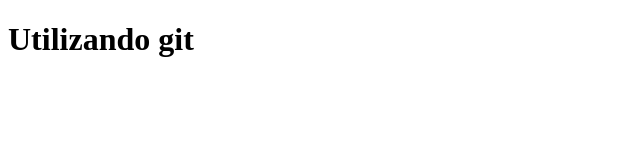
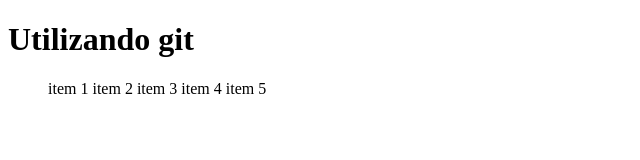
Before and after one commit to Iamflowxx/Iniciando-git, a plain HTML site: page index.html in a window 1280 px wide. Shown: the whole page, without its empty margins (0-640 px from the left). Drawn offline with Linux system fonts and the light colour scheme.

Commit message:
Lista agregada

```diff
--- a/index.html
+++ b/index.html
@@ -8,5 +8,13 @@
 </head>
 <body>
     <h1>Utilizando git</h1>
+    <!--ul>li{item $}*5-->
+    <ul>
+        <l1>item 1</l1>
+        <l1>item 2</l1>
+        <l1>item 3</l1>
+        <l1>item 4</l1>
+        <l1>item 5</l1>
+    </ul>
 </body>
 </html>
```
